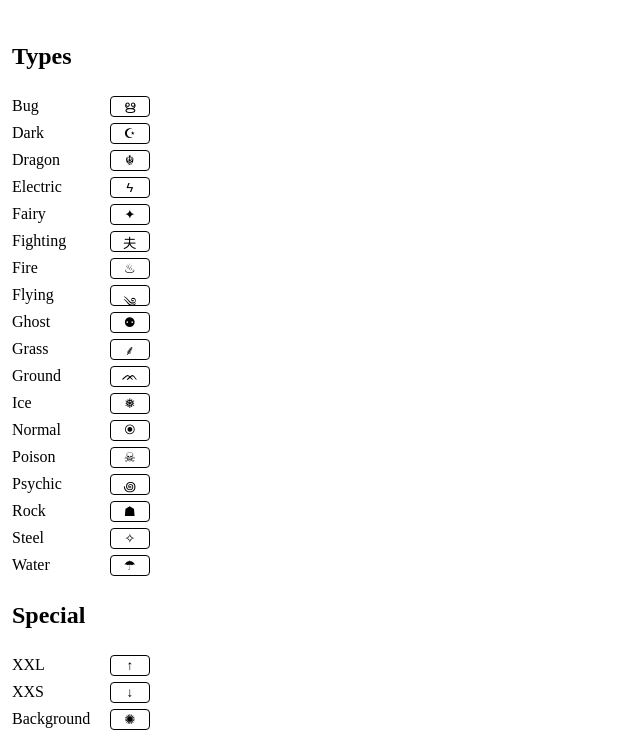
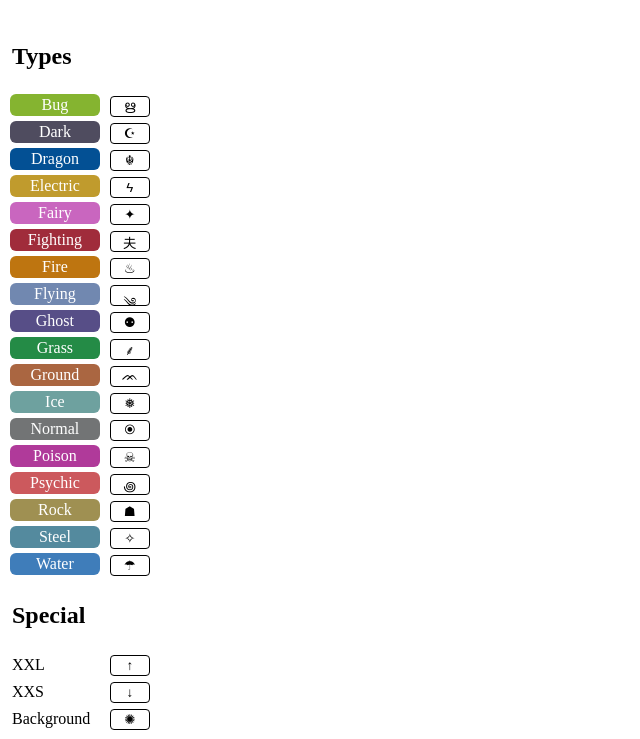
Before and after one commit to KyleMit/pogo-paste, an Eleventy site: page index.njk in a window 1280 px wide. Shown: the part 61-800 px from the top of the page, without its empty margins (0-640 px from the left). Built offline with nearby package versions, Linux system fonts and the light colour scheme; Eleventy itself is replaced by a stand-in of ours; files that its build step writes are made by us from their sources.

Commit message:
add hierarchy and color

```diff
--- a/index.njk
+++ b/index.njk
@@ -24,7 +24,7 @@ permalink: index.html
             </td></tr>
             {% for item in group.items %}
                 <tr>
-                <td>{{ item.name }}</td>
+                <td class="{{item.className}}">{{ item.name }}</td>
                 <td class="copy-btn-cell">
                     <input type="button" value="{{ item.symbol }}" class="copy-btn" />
                 </td>
--- a/style.css
+++ b/style.css
@@ -41,3 +41,68 @@ td {
 .toast.hidden {
   display: none;
 }
+
+:root {
+    --type-bug: #85b430;
+    --type-dark: #4f4c5f;
+    --type-dragon: #035094;
+    --type-electric: #c09b2d;
+    --type-fairy: #c966bf;
+    --type-fighting: #a02c3b;
+    --type-fire: #be7510;
+    --type-flying: #7188b0;
+    --type-ghost: #574e87;
+    --type-grass: #248b46;
+    --type-ground: #aa6641;
+    --type-ice: #6ea19f;
+    --type-normal: #727475;
+    --type-poison: #b03a9a;
+    --type-psychic: #cc595d;
+    --type-rock: #9f9052;
+    --type-steel: #548a9e;
+    --type-water: #3f7dba
+}
+.type-bug { background-color: var(--type-bug) }
+.type-dark { background-color: var(--type-dark) }
+.type-dragon { background-color: var(--type-dragon) }
+.type-electric { background-color: var(--type-electric) }
+.type-fairy { background-color: var(--type-fairy) }
+.type-fighting { background-color: var(--type-fighting) }
+.type-fire { background-color: var(--type-fire) }
+.type-flying { background-color: var(--type-flying) }
+.type-ghost { background-color: var(--type-ghost) }
+.type-grass { background-color: var(--type-grass) }
+.type-ground { background-color: var(--type-ground) }
+.type-ice { background-color: var(--type-ice) }
+.type-normal { background-color: var(--type-normal) }
+.type-poison { background-color: var(--type-poison) }
+.type-psychic { background-color: var(--type-psychic) }
+.type-rock { background-color: var(--type-rock) }
+.type-steel { background-color: var(--type-steel) }
+.type-water { background-color: var(--type-water) }
+
+
+.type-bug,
+.type-dark,
+.type-dragon,
+.type-electric,
+.type-fairy,
+.type-fighting,
+.type-fire,
+.type-flying,
+.type-ghost,
+.type-grass,
+.type-ground,
+.type-ice,
+.type-normal,
+.type-poison,
+.type-psychic,
+.type-rock,
+.type-steel,
+.type-water {
+  color: white;
+  border-radius: 6px;
+  display: flex;
+  justify-content: center;
+  padding: 2px;
+}
--- a/symbols.json
+++ b/symbols.json
@@ -2,24 +2,24 @@
   {
     "name": "Types",
     "items": [
-        { "name": "Bug", "symbol": "ഋ", "alternates": "⁂ප" },
-        { "name": "Dark", "symbol": "☪", "alternates": "☽" },
-        { "name": "Dragon", "symbol": "☬", "alternates": "中" },
-        { "name": "Electric", "symbol": "ϟ", "alternates": "☇☈⚡" },
-        { "name": "Fairy", "symbol": "✦", "alternates": "❤" },
-        { "name": "Fighting", "symbol": "夫", "alternates": "⛩☯" },
-        { "name": "Fire", "symbol": "♨", "alternates": "㊋" },
-        { "name": "Flying", "symbol": "༄", "alternates": "࿓✈⊱⊰" },
-        { "name": "Ghost", "symbol": "⚉", "alternates": "ᗝ" },
-        { "name": "Grass", "symbol": "⸙", "alternates": "㊍☘⚘" },
-        { "name": "Ground", "symbol": "ᨏ", "alternates": "㊏⏚" },
-        { "name": "Ice", "symbol": "❅", "alternates": "☃❄" },
-        { "name": "Normal", "symbol": "⦿", "alternates": "✴" },
-        { "name": "Poison", "symbol": "☠", "alternates": "☣" },
-        { "name": "Psychic", "symbol": "꩜", "alternates": "ത⛧⛤❂ᯣ۞⚙᳀" },
-        { "name": "Rock", "symbol": "☗", "alternates": "ᨒᨓᨏ" },
-        { "name": "Steel", "symbol": "✧", "alternates": "㊎✦⚓" },
-        { "name": "Water", "symbol": "☂", "alternates": "㊌≋⛈" }
+        { "name": "Bug", "symbol": "ഋ", "alternates": "⁂ප", "className": "type-bug"},
+        { "name": "Dark", "symbol": "☪", "alternates": "☽", "className": "type-dark"},
+        { "name": "Dragon", "symbol": "☬", "alternates": "中", "className": "type-dragon"},
+        { "name": "Electric", "symbol": "ϟ", "alternates": "☇☈⚡", "className": "type-electric"},
+        { "name": "Fairy", "symbol": "✦", "alternates": "❤", "className": "type-fairy"},
+        { "name": "Fighting", "symbol": "夫", "alternates": "⛩☯", "className": "type-fighting"},
+        { "name": "Fire", "symbol": "♨", "alternates": "㊋", "className": "type-fire"},
+        { "name": "Flying", "symbol": "༄", "alternates": "࿓✈⊱⊰", "className": "type-flying"},
+        { "name": "Ghost", "symbol": "⚉", "alternates": "ᗝ", "className": "type-ghost"},
+        { "name": "Grass", "symbol": "⸙", "alternates": "㊍☘⚘", "className": "type-grass"},
+        { "name": "Ground", "symbol": "ᨏ", "alternates": "㊏⏚", "className": "type-ground"},
+        { "name": "Ice", "symbol": "❅", "alternates": "☃❄", "className": "type-ice"},
+        { "name": "Normal", "symbol": "⦿", "alternates": "✴", "className": "type-normal"},
+        { "name": "Poison", "symbol": "☠", "alternates": "☣", "className": "type-poison"},
+        { "name": "Psychic", "symbol": "꩜", "alternates": "ത⛧⛤❂ᯣ۞⚙᳀", "className": "type-psychic"},
+        { "name": "Rock", "symbol": "☗", "alternates": "ᨒᨓᨏ", "className": "type-rock"},
+        { "name": "Steel", "symbol": "✧", "alternates": "㊎✦⚓", "className": "type-steel"},
+        { "name": "Water", "symbol": "☂", "alternates": "㊌≋⛈", "className": "type-water"}
     ]
   },
   {
```
Also changed, not shown: 2 other files.
